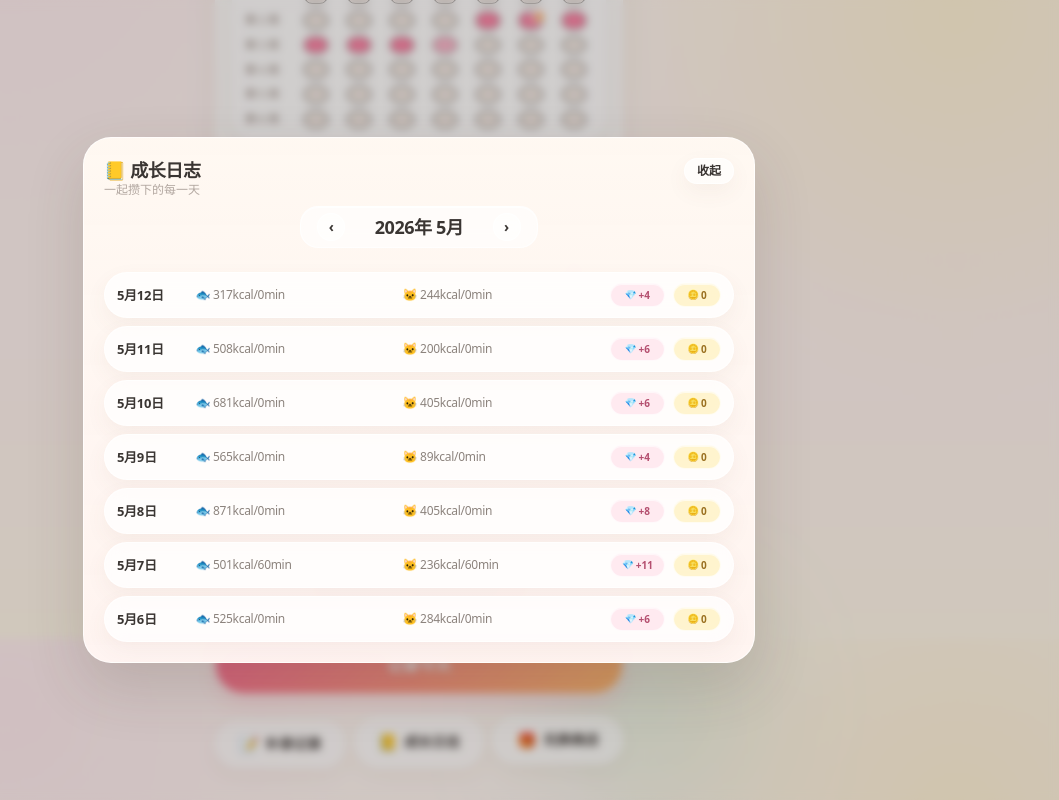
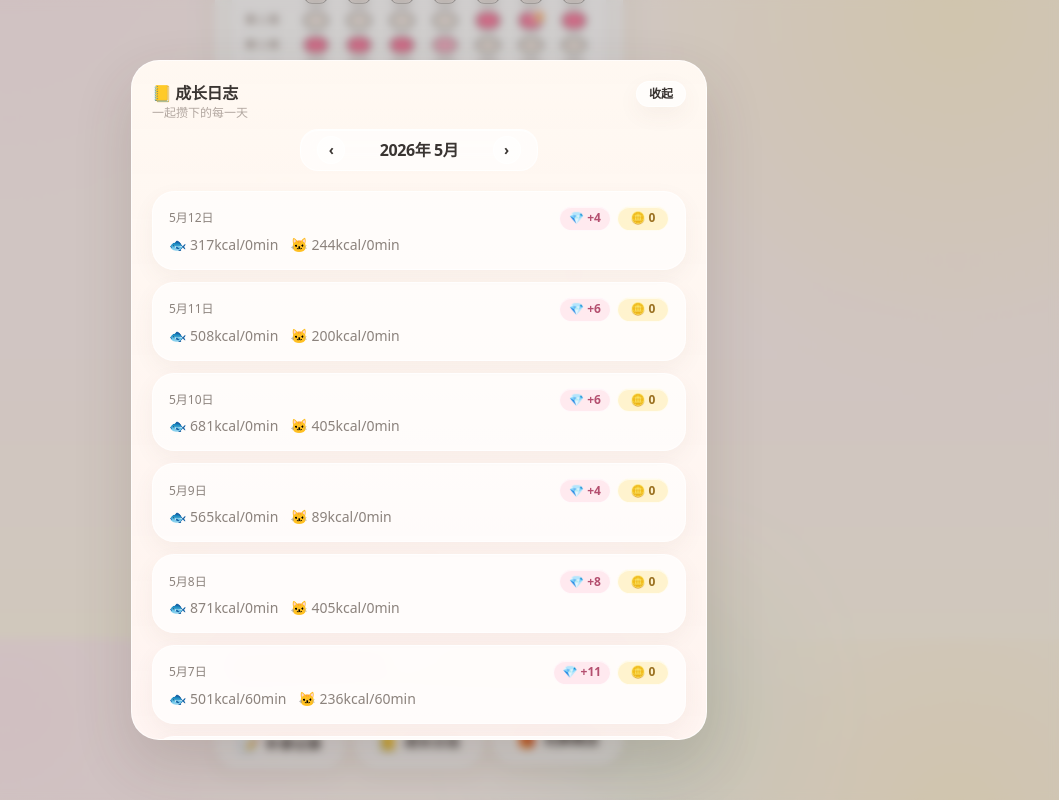
Before and after one commit to JIDAIN/couple_better_game, a Next.js app: page / in a window 1280 px wide. Both pictures are taken after a click on the button "📒 成长日志". Shown: the part 961-1761 px from the top of the page, without its empty margins (221-1280 px from the left). Built offline with nearby package versions, Linux system fonts and the light colour scheme.

Commit message:
Refine record sheet entries

```diff
--- a/app/globals.css
+++ b/app/globals.css
@@ -148,7 +148,7 @@ body::before {
 
 .ui-record-sheet {
   width: 100%;
-  max-width: 42rem;
+  max-width: 36rem;
   min-height: 28rem;
   max-height: min(86dvh, 680px);
 }
@@ -175,6 +175,7 @@ body::before {
 
 .record-sheet-header {
   padding: 1.25rem 1.25rem 0.75rem;
+  flex-shrink: 0;
 }
 
 .record-sheet-body {
@@ -182,7 +183,21 @@ body::before {
   flex: 1;
   overflow-y: auto;
   overscroll-behavior: contain;
-  padding: 0.75rem 1.25rem 1.25rem;
+  padding: 0.5rem 1.25rem 1.25rem;
+}
+
+.record-list {
+  display: flex;
+  flex-direction: column;
+  gap: 0.75rem;
+}
+
+.record-item {
+  border-radius: 22px;
+  border: 1px solid rgb(255 255 255 / 0.72);
+  background: rgb(255 255 255 / 0.68);
+  box-shadow: var(--shadow-soft);
+  padding: 0.875rem 1rem;
 }
 
 .ui-soft-panel {
--- a/components/home/ExchangeShop.tsx
+++ b/components/home/ExchangeShop.tsx
@@ -652,22 +652,17 @@ export function ExchangeShop() {
 
             <div className="record-sheet-body">
               {exchangeRecords.length > 0 ? (
-                <div className="space-y-2">
+                <div className="record-list">
                   {exchangeRecords.map((record) => (
                     <article
                       key={record.id}
-                      className="ui-soft-panel flex items-center justify-between gap-3 px-4 py-3"
+                      className="record-item"
                     >
-                      <div className="min-w-0">
-                        <p className="truncate text-[10px] font-semibold tracking-wide ui-text-soft">
+                      <div className="flex items-center justify-between gap-2">
+                        <p className="text-xs font-medium ui-text-muted">
                           {record.date}
                         </p>
-                        <p className="mt-0.5 truncate text-[12px] font-semibold ui-text-main">
-                          {record.icon} {record.category}
-                          {record.remark ? ` · ${record.remark}` : ""}
-                        </p>
-                      </div>
-                      <div className="flex shrink-0 flex-wrap items-center justify-end gap-1.5">
+                        <div className="flex shrink-0 items-center gap-1.5">
                           <span
                             className={`ui-badge ui-price-pill text-[10px] tabular-nums ${getCategoryChipClass(
                               record.resourceKind,
@@ -693,6 +688,11 @@ export function ExchangeShop() {
                             删除
                           </button>
                         </div>
+                      </div>
+                      <p className="mt-1 truncate text-[12px] font-semibold ui-text-main">
+                        {record.icon} {record.category}
+                        {record.remark ? ` · ${record.remark}` : ""}
+                      </p>
                     </article>
                   ))}
                 </div>
--- a/components/home/GrowthLog.tsx
+++ b/components/home/GrowthLog.tsx
@@ -44,29 +44,24 @@ function formatCoinDelta(value: number) {
 
 function LogCard({ entry }: { entry: GrowthLogEntry }) {
   return (
-    <article className="ui-card-soft ui-card-compact transition active:scale-[0.995]">
-      <div className="grid h-full grid-cols-[4.4rem_minmax(0,1fr)_minmax(0,1fr)_3.45rem_3rem] items-center gap-2">
-        <p className="min-w-0 overflow-hidden text-ellipsis whitespace-nowrap text-left text-[13px] font-bold leading-4 tabular-nums tracking-tight ui-text-main">
+    <article className="record-item">
+      <div className="flex items-center justify-between gap-2">
+        <p className="text-xs font-medium ui-text-muted">
           {formatMonthDay(entry.recordDate)}
         </p>
-        <p className="min-w-0 overflow-hidden text-ellipsis whitespace-nowrap text-[11px] leading-4 tabular-nums tracking-tight ui-text-muted sm:text-xs">
-          🐟 {entry.fish.deficit}kcal/{entry.fish.minutes}min
-        </p>
-        <p className="min-w-0 overflow-hidden text-ellipsis whitespace-nowrap text-[11px] leading-4 tabular-nums tracking-tight ui-text-muted sm:text-xs">
-          🐱 {entry.cat.deficit}kcal/{entry.cat.minutes}min
-        </p>
-        <span className="ui-chip-primary inline-flex h-6 w-[3.45rem] items-center justify-center gap-0.5 text-[10px] font-semibold tabular-nums">
-          <span aria-hidden className="text-[0.95em]">
-            💎
+        <div className="flex shrink-0 flex-wrap items-center justify-end gap-1.5">
+          <span className="ui-price-pill ui-chip-primary text-[10px] tabular-nums">
+            💎 +{totalGems(entry)}
           </span>
-          <span>+{totalGems(entry)}</span>
-        </span>
-        <span className="ui-chip-reward inline-flex h-6 w-[3rem] items-center justify-center gap-0.5 text-[10px] font-semibold tabular-nums">
-          <span aria-hidden className="text-[0.95em]">
-            🪙
+          <span className="ui-price-pill ui-chip-reward text-[10px] tabular-nums">
+            🪙 {formatCoinDelta(entry.coins)}
           </span>
-          <span>{formatCoinDelta(entry.coins)}</span>
-        </span>
+        </div>
+      </div>
+
+      <div className="mt-1 flex flex-wrap items-center gap-x-3 gap-y-1 text-sm ui-text-muted">
+        <span>🐟 {entry.fish.deficit}kcal/{entry.fish.minutes}min</span>
+        <span>🐱 {entry.cat.deficit}kcal/{entry.cat.minutes}min</span>
       </div>
     </article>
   );
@@ -151,7 +146,7 @@ export function GrowthLog() {
             <div className="record-sheet-header">
               <div className="flex items-start justify-between gap-3">
                 <div className="min-w-0">
-                  <p className="text-lg font-bold leading-6 tracking-tight ui-text-main">
+                  <p className="text-base font-bold leading-6 tracking-tight ui-text-main">
                     📒 成长日志
                   </p>
                   <p className="text-xs font-medium leading-4 ui-text-soft">
@@ -179,7 +174,7 @@ export function GrowthLog() {
                   </button>
                   <h2
                     id={titleId}
-                    className="min-w-[7.2rem] text-center text-lg font-semibold leading-6 tracking-tight ui-text-main"
+                    className="min-w-[7.2rem] text-center text-base font-semibold leading-6 tracking-tight ui-text-main"
                   >
                     {formatMonthLabel(viewMonth)}
                   </h2>
@@ -197,7 +192,7 @@ export function GrowthLog() {
 
             <div className="record-sheet-body">
               {sortedRecords.length > 0 ? (
-                <div className="space-y-2">
+                <div className="record-list">
                   {sortedRecords.map((entry) => (
                     <LogCard key={entry.id} entry={entry} />
                   ))}
```
Lines whose indentation alone changed are shown as unchanged.
